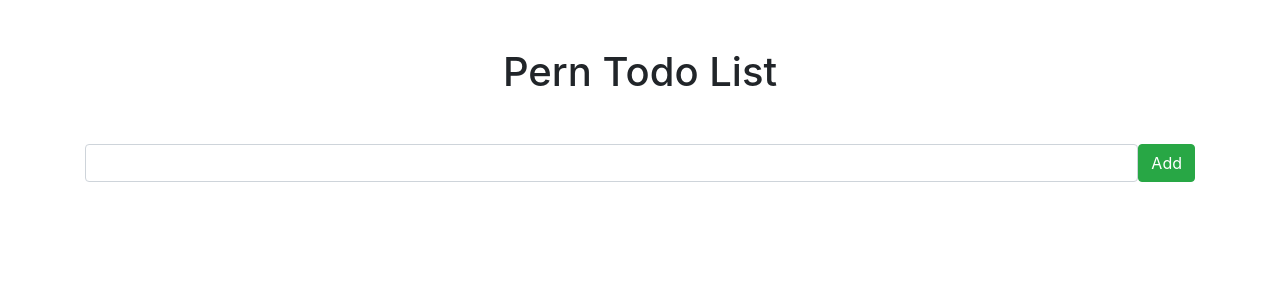
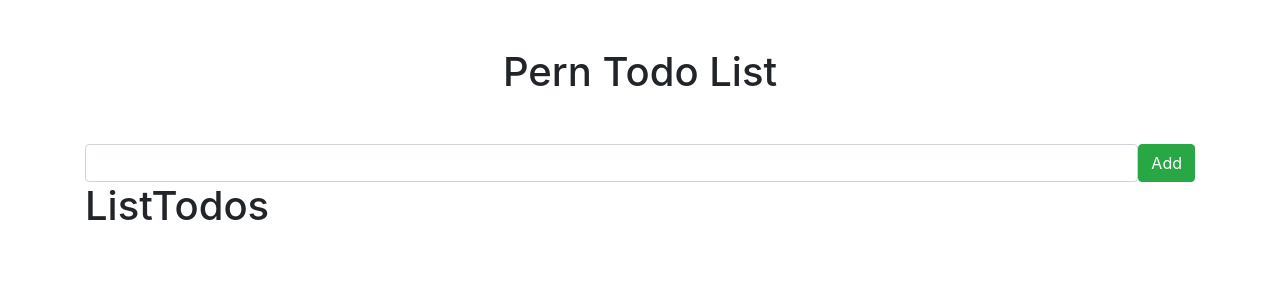
Before and after one commit to hazlomcodes/todo-app, a React (Create React App) app in the folder client/: page / in a window 1280 px wide. Shown: the top 300 px of the page. Built offline with nearby package versions, Linux system fonts and the light colour scheme.

Commit message:
list to do displaying

```diff
--- a/client/src/App.js
+++ b/client/src/App.js
@@ -4,11 +4,13 @@ import React, { Fragment } from 'react';
 //components
 
 import InputTodo from './components/InputTodo';
+import ListTodos from './components/ListTodo';
 
 function App() {
   return <Fragment>
     <div className='container'>
     <InputTodo />
+    <ListTodos />
 
     </div>
 
--- a/client/src/components/InputTodo.js
+++ b/client/src/components/InputTodo.js
@@ -14,7 +14,7 @@ const InputTodo = () => {
         body: JSON.stringify(body)
     });
 
-    console.log(response);
+    window.location = "/";
 
     } catch (error) {
         console.log(error.message)
--- a/client/src/components/ListTodo.js
+++ b/client/src/components/ListTodo.js
@@ -0,0 +1,7 @@
+import React from "react";
+
+const ListTodos = () => {
+    return <h1> ListTodos</h1>
+}
+
+export default ListTodos;
```
